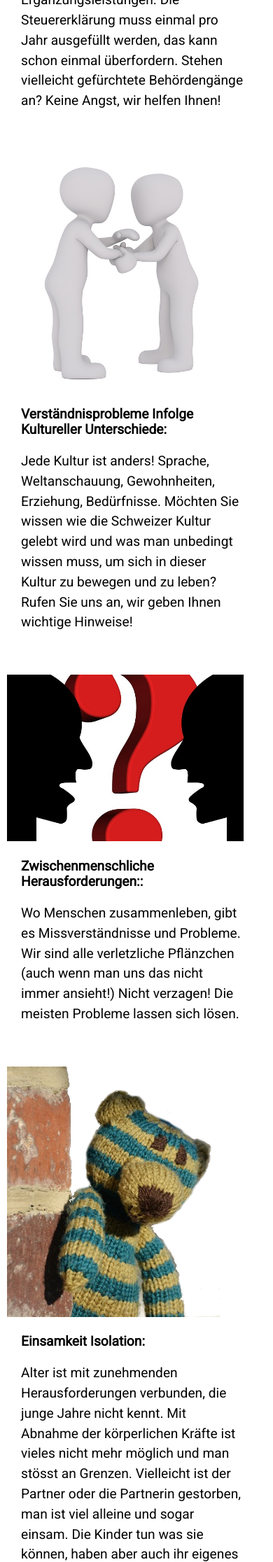
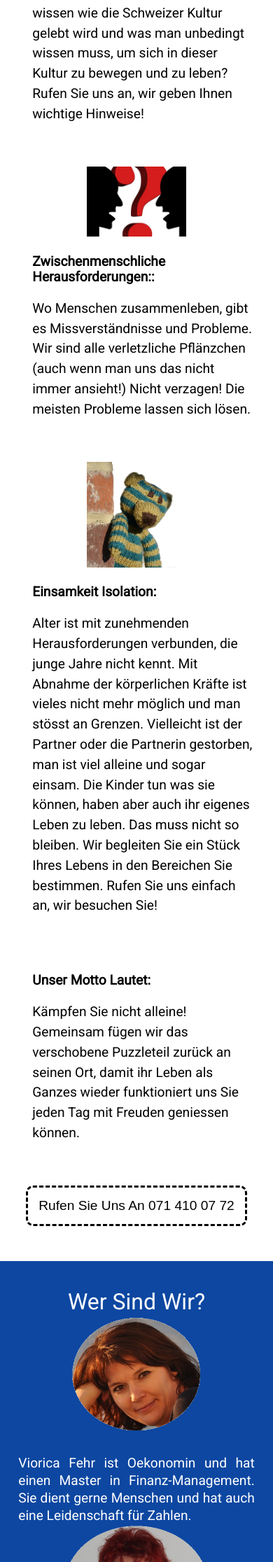
Before and after one commit to 10Volo/BSP, a PHP site: page / in a window 390 px wide. Shown: the part 1888-4120 px from the top of the page at 70% size. Run offline with PHP 8.4, Linux system fonts and the light colour scheme; some web fonts are replaced.

Commit message:
end of development

```diff
--- a/app/css/style.css
+++ b/app/css/style.css
@@ -2502,16 +2502,17 @@ header {
       .header-list-info .header-nav-bar {
         width: 100%;
         order: 1;
-        justify-content: center; } }
+        justify-content: center;
+        padding: 10px 0 5px 0; } }
     @media (max-width: 767px) {
       .header-list-info .header-nav-bar {
         position: fixed;
+        top: 0;
+        left: 0;
         width: 100%;
         height: 100%;
         z-index: 100;
         background-color: rgba(0, 0, 0, 0.95);
-        top: 0;
-        left: 0;
         transform: translateX(100%);
         flex-direction: column;
         transition: transform 0.2s ease-in-out; } }
@@ -2522,6 +2523,9 @@ header {
       font-stretch: ultra-expanded;
       font-size: 16px;
       text-transform: capitalize; }
+      @media (max-width: 767px) {
+        .header-list-info .header-nav-bar .header-list li {
+          border-bottom: 1px solid; } }
       .header-list-info .header-nav-bar .header-list li a {
         color: #000000;
         text-decoration: none;
@@ -2588,7 +2592,7 @@ header {
       color: #142745;
       font-size: 1.3em; }
   .header-list-info .toggle {
-    position: absolute;
+    position: fixed;
     top: 20px;
     right: 20px;
     display: none;
@@ -2616,9 +2620,18 @@ header {
   background-size: 100% auto;
   background-repeat: no-repeat;
   padding: 60px 0 150px 0; }
+  @media (max-width: 900px) {
+    .description {
+      padding: 30px 0 150px 0; } }
+  @media (max-width: 900px) and (max-width: 767px) {
+    .description {
+      padding: 30px 0 10px 0; } }
   .description p {
     color: #ffffff;
     font-size: 2em; }
+    @media (max-width: 900px) {
+      .description p {
+        font-size: 1.5em; } }
 
 .how-help {
   padding: 30px 0; }
@@ -2626,6 +2639,9 @@ header {
     display: flex;
     flex-wrap: wrap;
     padding: 20px 0; }
+    @media (max-width: 767px) {
+      .how-help .how-help-list .how-help-topic {
+        justify-content: center; } }
     .how-help .how-help-list .how-help-topic .help-img {
       margin-top: auto;
       margin-bottom: auto; }
@@ -2663,6 +2679,9 @@ header {
     display: flex;
     flex-wrap: wrap;
     justify-content: space-between; }
+    @media (max-width: 767px) {
+      .who-we-are .who-list {
+        justify-content: center; } }
     .who-we-are .who-list .who-worker .worker-face {
       display: flex;
       justify-content: center; }
@@ -2677,12 +2696,16 @@ header {
         text-align: justify;
         line-height: 1.3; }
     .who-we-are .who-list .who-title {
+      align-items: center;
       margin: 20px 0 0 0; }
       .who-we-are .who-list .who-title h2 {
         color: #ffffff;
         font-family: 'Roboto', sans-serif;
         font-size: 2em;
         font-weight: 100; }
+        @media (max-width: 767px) {
+          .who-we-are .who-list .who-title h2 {
+            text-align: center; } }
 
 .feedback {
   padding: 30px 0; }
@@ -2731,3 +2754,15 @@ header {
       top: 15px;
       right: 50px;
       color: #0d47a1; }
+
+@media (max-width: 767px) {
+  .order-1 {
+    order: 1; } }
+
+@media (max-width: 767px) {
+  .order-2 {
+    order: 2; } }
+
+@media (max-width: 767px) {
+  .order-3 {
+    order: 3; } }
--- /dev/null
+++ b/app/scss/_helpers.scss
@@ -0,0 +1,17 @@
+.order-1 {
+  @media (max-width: 767px) {
+    order: 1;
+  }
+}
+
+.order-2 {
+  @media (max-width: 767px) {
+    order: 2;
+  }
+}
+
+.order-3 {
+  @media (max-width: 767px) {
+    order: 3;
+  }
+}
--- a/app/scss/_home-page.scss
+++ b/app/scss/_home-page.scss
@@ -96,16 +96,17 @@ header {
       width: 100%;
       order: 1;
       justify-content: center;
+      padding: 10px 0 5px 0;
     }
 
     @media (max-width: 767px) {
       position: fixed;
+      top: 0;
+      left: 0;
       width: 100%;
       height: 100%;
       z-index: 100;
       background-color: rgba(0, 0, 0, 0.95);
-      top: 0;
-      left: 0;
       transform: translateX(100%);
       flex-direction: column;
       transition: transform 0.2s ease-in-out;
@@ -120,6 +121,10 @@ header {
       text-transform: capitalize;
 
       li {
+
+        @media (max-width: 767px) {
+          border-bottom: 1px solid;
+        }
 
         a {
           color: #000000;
@@ -229,7 +234,7 @@ header {
   }
 
   .toggle {
-    position: absolute;
+    position: fixed;
     top: 20px;
     right: 20px;
     display: none;
@@ -256,6 +261,7 @@ header {
   &.show {
 
     @media (max-width: 767px) {
+
       .header-nav-bar {
         transform: translateX(0);
       }
@@ -273,9 +279,21 @@ header {
   background-repeat: no-repeat;
   padding: 60px 0 150px 0;
 
+  @media (max-width: 900px) {
+    padding: 30px 0 150px 0;
+
+    @media (max-width: 767px) {
+    padding: 30px 0 10px 0;
+    }
+  }
+
   p {
     color: #ffffff;
     font-size: 2em;
+
+    @media (max-width: 900px) {
+      font-size:1.5em;
+    }
   }
 }
 
@@ -292,6 +310,12 @@ header {
       display: flex;
       flex-wrap: wrap;
       padding: 20px 0;
+
+
+      @media (max-width: 767px) {
+        justify-content: center;
+      }
+
 
       .help-img {
         margin-top: auto;
@@ -361,6 +385,10 @@ header {
     flex-wrap: wrap;
     justify-content: space-between;
 
+    @media (max-width: 767px) {
+      justify-content: center;
+    }
+
     .who-worker {
 
       .worker-face {
@@ -386,6 +414,7 @@ header {
     }
 
     .who-title {
+      align-items: center;
       margin: 20px 0 0 0;
 
       h2 {
@@ -393,6 +422,10 @@ header {
         font-family: 'Roboto', sans-serif;
         font-size: 2em;
         font-weight: 100;
+
+        @media (max-width: 767px) {
+          text-align: center;
+        }
       }
     }
   }
--- a/app/scss/style.scss
+++ b/app/scss/style.scss
@@ -5,3 +5,4 @@
 @import "grid/grid-framework";
 @import "grid/l-flexboxgrid";
 @import "home-page";
+@import "helpers";
--- a/index.html
+++ b/index.html
@@ -86,7 +86,7 @@
             <div class="how-help-list">
                 <div class="row">
                     <div class="how-help-topic">
-                        <div class="col-xs-22 col-sm-5">
+                        <div class="col-xs-10 col-sm-5">
                             <div class="help-img">
                                 <img src="app/img/calc.jpg" alt="" width="100%">
                             </div>
@@ -105,7 +105,7 @@
                         </div>
                     </div>
                     <div class="how-help-topic">
-                        <div class="col-xs-22 col-sm-5">
+                        <div class="col-xs-10 col-sm-5">
                             <div class="help-img">
                                 <img src="app/img/wallet.png" alt="" width="100%">
                             </div>
@@ -125,7 +125,7 @@
                         </div>
                     </div>
                     <div class="how-help-topic">
-                        <div class="col-xs-22 col-sm-5">
+                        <div class="col-xs-10 col-sm-5">
                             <div class="help-img">
                                 <img src="app/img/bodys.jpg" alt="" width="100%">
                             </div>
@@ -144,7 +144,7 @@
                         </div>
                     </div>
                     <div class="how-help-topic">
-                        <div class="col-xs-22 col-sm-5">
+                        <div class="col-xs-10 col-sm-5">
                             <div class="help-img">
                                 <img src="app/img/questions.jpg" alt="" width="100%">
                             </div>
@@ -163,7 +163,7 @@
                         </div>
                     </div>
                     <div class="how-help-topic">
-                        <div class="col-xs-22 col-sm-5">
+                        <div class="col-xs-10 col-sm-5">
                             <div class="help-img">
                                 <img src="app/img/toy.png" alt="" width="90%">
                             </div>
@@ -182,7 +182,7 @@
                         </div>
                     </div>
                     <div class="how-help-topic">
-                        <div class="col-xs-22 col-sm-5">
+                        <div class="col-xs-10 col-sm-5">
                             <div class="help-img">
 
                             </div>
@@ -215,7 +215,7 @@
     <div class="container">
         <div class="row">
             <div class="who-list">
-                <div class="col-xs-22 col-sm-8">
+                <div class="col-xs-22 col-sm-8 order-2">
                     <div class="who-worker">
                         <div class="worker-face">
                             <img src="app/img/worker1.png" alt="">
@@ -227,12 +227,12 @@
                         </div>
                     </div>
                 </div>
-                <div class="col-xs-22 col-sm-5">
+                <div class="col-xs-22 col-sm-5 order-1">
                     <div class="who-title">
                         <h2>Wer Sind Wir?</h2>
                     </div>
                 </div>
-                <div class="col-xs-22 col-sm-8">
+                <div class="col-xs-22 col-sm-8 order-3">
                     <div class="who-worker">
                         <div class="worker-face">
                             <img src="app/img/worker2.png" alt="">
```
